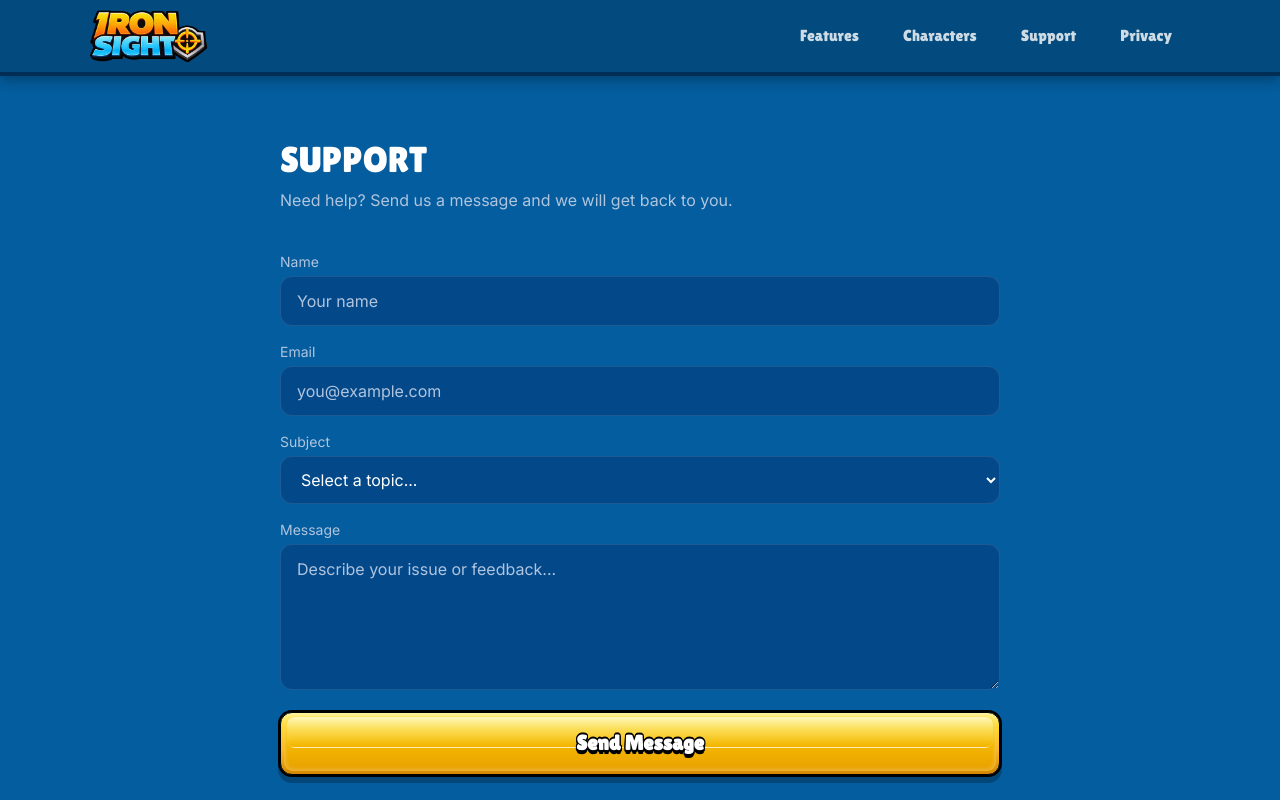
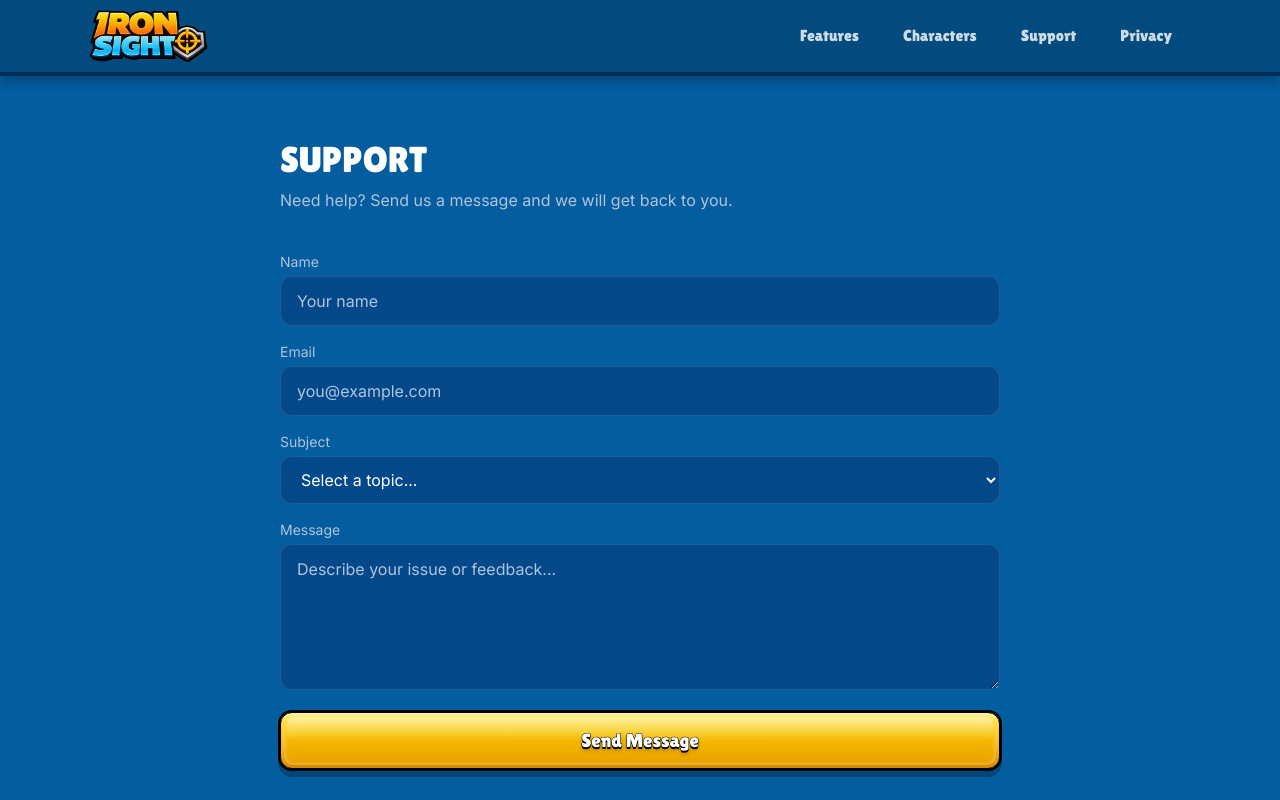
Before and after one commit to haraldeskeland/ironsight-web, a Next.js app: page /support in a window 1280 px wide. Shown: the top 800 px of the page. Built offline with nearby package versions, Linux system fonts and the light colour scheme.

Commit message:
fix: remove hard shine line from buttons, softer upper-half glow, cleaner text with webkit-stroke instead of multi-shadow

```diff
--- a/src/app/globals.css
+++ b/src/app/globals.css
@@ -70,18 +70,14 @@ body {
     justify-content: center;
     gap: 0.5rem;
     border-radius: 12px;
-    padding: 18px 40px;
+    padding: 16px 36px;
     font-family: var(--font-lilita);
-    font-size: 1.3rem;
-    font-weight: 700;
+    font-size: 1.2rem;
     line-height: 1.2em;
     color: #ffffff;
-    text-shadow:
-      0 -2px #000, 0 0 #000, 0 2px #000, 0 4px #000,
-      -1px -1px #000, 1px -1px #000,
-      1px 0 #000, -1px 0 #000,
-      1px 1px #000, -1px 1px #000,
-      1px 2px #000, -1px 2px #000;
+    -webkit-text-stroke: 1px #000;
+    paint-order: stroke fill;
+    text-shadow: 0 2px 0 #000, 0 3px 4px rgba(0,0,0,0.3);
     background: linear-gradient(180deg, #fff3a0 0%, #FFDC2F 20%, #FEB72F 60%, #d48800 100%);
     border: 1px solid #000;
     box-shadow:
@@ -107,10 +103,9 @@ body {
     top: 4px;
     right: 6px;
     left: 6px;
-    height: 50%;
+    height: 45%;
     border-radius: 8px;
-    background: linear-gradient(180deg, rgba(255,255,230,0.7) 0%, rgba(255,255,200,0.3) 40%, rgba(255,220,47,0.0) 100%);
-    border-bottom: 1px solid rgba(255,255,255,0.25);
+    background: linear-gradient(180deg, rgba(255,255,230,0.55) 0%, rgba(255,245,180,0.2) 60%, transparent 100%);
     z-index: 1;
   }
   .btn-primary > * {
@@ -139,18 +134,14 @@ body {
     justify-content: center;
     gap: 0.5rem;
     border-radius: 12px;
-    padding: 18px 40px;
+    padding: 16px 36px;
     font-family: var(--font-lilita);
-    font-size: 1.3rem;
-    font-weight: 700;
+    font-size: 1.2rem;
     line-height: 1.2em;
     color: #ffffff;
-    text-shadow:
-      0 -2px #000, 0 0 #000, 0 2px #000, 0 4px #000,
-      -1px -1px #000, 1px -1px #000,
-      1px 0 #000, -1px 0 #000,
-      1px 1px #000, -1px 1px #000,
-      1px 2px #000, -1px 2px #000;
+    -webkit-text-stroke: 1px #000;
+    paint-order: stroke fill;
+    text-shadow: 0 2px 0 #000, 0 3px 4px rgba(0,0,0,0.3);
     background: linear-gradient(180deg, #d3ebb7 0%, #85c03f 40%, #366c1b 100%);
     border: 1px solid #000;
     box-shadow:
@@ -176,10 +167,9 @@ body {
     top: 4px;
     right: 6px;
     left: 6px;
-    height: 50%;
+    height: 45%;
     border-radius: 8px;
-    background: linear-gradient(180deg, rgba(220,240,140,0.7) 0%, rgba(180,230,80,0.3) 40%, rgba(152,208,64,0.0) 100%);
-    border-bottom: 1px solid rgba(255,255,255,0.2);
+    background: linear-gradient(180deg, rgba(220,240,140,0.55) 0%, rgba(180,230,80,0.2) 60%, transparent 100%);
     z-index: 1;
   }
   .btn-secondary > * {
@@ -208,18 +198,14 @@ body {
     justify-content: center;
     gap: 0.5rem;
     border-radius: 12px;
-    padding: 18px 40px;
+    padding: 16px 36px;
     font-family: var(--font-lilita);
-    font-size: 1.3rem;
-    font-weight: 700;
+    font-size: 1.2rem;
     line-height: 1.2em;
     color: #ffffff;
-    text-shadow:
-      0 -2px #000, 0 0 #000, 0 2px #000, 0 4px #000,
-      -1px -1px #000, 1px -1px #000,
-      1px 0 #000, -1px 0 #000,
-      1px 1px #000, -1px 1px #000,
-      1px 2px #000, -1px 2px #000;
+    -webkit-text-stroke: 1px #000;
+    paint-order: stroke fill;
+    text-shadow: 0 2px 0 #000, 0 3px 4px rgba(0,0,0,0.3);
     background: linear-gradient(180deg, rgba(255,255,255,0.15) 0%, rgba(255,255,255,0.05) 100%);
     border: 1px solid #000;
     box-shadow:
@@ -245,10 +231,9 @@ body {
     top: 4px;
     right: 6px;
     left: 6px;
-    height: 50%;
+    height: 45%;
     border-radius: 8px;
-    background: linear-gradient(180deg, rgba(255,255,255,0.2) 0%, rgba(255,255,255,0.05) 40%, rgba(255,255,255,0.0) 100%);
-    border-bottom: 1px solid rgba(255,255,255,0.15);
+    background: linear-gradient(180deg, rgba(255,255,255,0.15) 0%, rgba(255,255,255,0.03) 60%, transparent 100%);
     z-index: 1;
   }
   .btn-outline > * {
```
